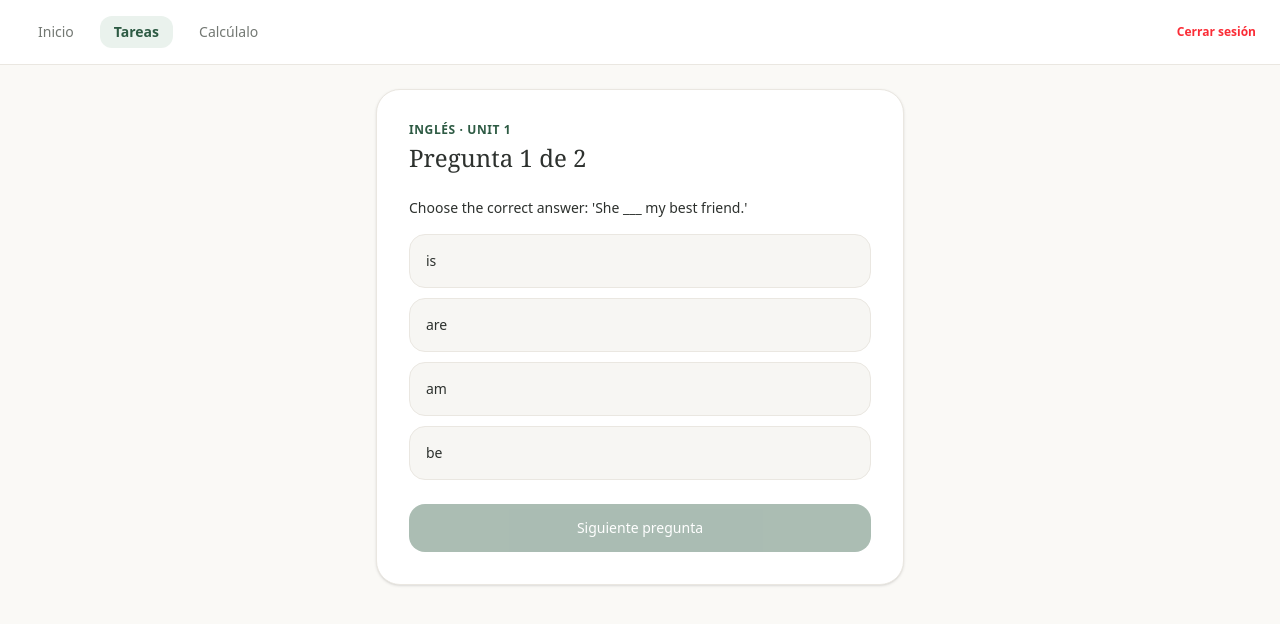
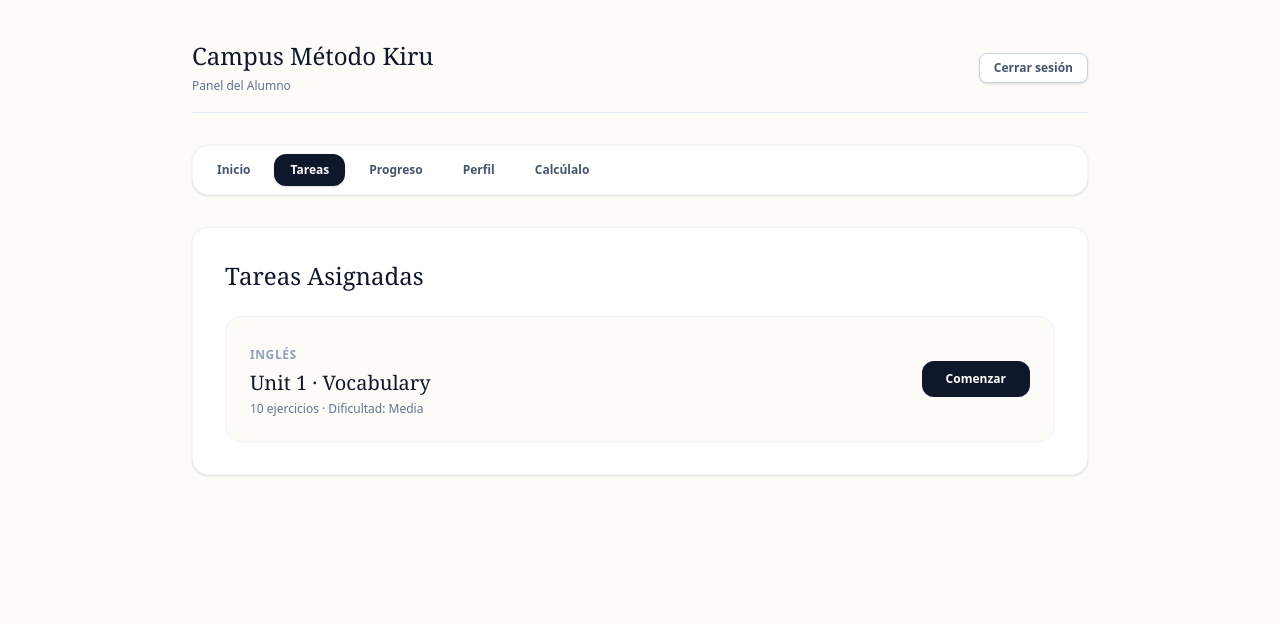
Before and after one commit to silvia051206-droid/campus-kiru, a Next.js app: page /alumno/tareas in a window 1280 px wide. Shown: the top 624 px of the page. Built offline with nearby package versions, Linux system fonts and the light colour scheme.

Commit message:
feat: panel alumno con subrutas separadas y calculalo.app funcional

```diff
--- a/app/alumno/calculalo/page.tsx
+++ b/app/alumno/calculalo/page.tsx
@@ -1,80 +1,73 @@
-{/* 5. CALCÚLALO */}
-        {activeTab === 'calculalo' && (
-          <div className="space-y-6">
-            <div className="bg-white rounded-2xl border border-slate-100 p-6 shadow-sm">
-              <h2 className="text-xl font-serif text-slate-900 mb-2">Cómo acceder</h2>
-              <ol className="list-decimal list-inside space-y-1.5 text-xs text-slate-600">
-                <li>Pulsa «Acceder a Calcúlalo».</li>
-                <li>Accede como alumno (opción «Estudiante»).</li>
+'use client';
+
+import React from 'react';
+import Link from 'next/link';
+import { useRouter } from 'next/navigation';
+
+export default function CalculaloPage() {
+  const router = useRouter();
+
+  return (
+    <div className="min-h-screen bg-[#FDFBF7] text-[#1E293B] font-sans p-6 md:p-10">
+      <div className="max-w-4xl mx-auto">
+
+        {/* Cabecera con cierre de sesión */}
+        <div className="flex justify-between items-center mb-8 pb-4 border-b border-slate-200">
+          <div>
+            <h1 className="text-2xl font-serif text-[#0F172A]">Campus Método Kiru</h1>
+            <span className="text-xs text-slate-500 font-medium">Panel del Alumno</span>
+          </div>
+          <button
+            onClick={() => router.push('/')}
+            className="text-xs font-semibold text-slate-600 hover:text-slate-900 border border-slate-300 bg-white px-3.5 py-1.5 rounded-lg shadow-sm hover:bg-slate-50 transition"
+          >
+            Cerrar sesión
+          </button>
+        </div>
+
+        {/* Navegación por rutas */}
+        <div className="bg-white rounded-2xl border border-slate-100 shadow-sm mb-8 p-2 flex flex-wrap gap-2">
+          <Link href="/alumno" className="px-4 py-2 rounded-xl text-xs font-semibold text-slate-600 hover:bg-slate-50 transition">
+            Inicio
+          </Link>
+          <Link href="/alumno/tareas" className="px-4 py-2 rounded-xl text-xs font-semibold text-slate-600 hover:bg-slate-50 transition">
+            Tareas
+          </Link>
+          <Link href="/alumno" className="px-4 py-2 rounded-xl text-xs font-semibold text-slate-600 hover:bg-slate-50 transition">
+            Progreso
+          </Link>
+          <Link href="/alumno" className="px-4 py-2 rounded-xl text-xs font-semibold text-slate-600 hover:bg-slate-50 transition">
+            Perfil
+          </Link>
+          <Link href="/alumno/calculalo" className="px-4 py-2 rounded-xl text-xs font-semibold bg-slate-900 text-white shadow-sm transition">
+            Calcúlalo
+          </Link>
+        </div>
+
+        {/* Sección Calcúlalo exacta del Sprint 1 */}
+        <div className="bg-white rounded-2xl border border-slate-100 shadow-sm p-8">
+          <h2 className="text-2xl font-serif text-[#0F172A] mb-4">Calcúlalo</h2>
+
+          <div className="bg-[#FDFBF7] p-6 rounded-2xl border border-slate-100 mb-6">
+            <h3 className="text-sm font-bold text-slate-900 mb-3">Cómo acceder</h3>
+            <ol className="list-decimal list-inside space-y-2 text-xs text-slate-600">
+              <li>Pulsa «Accede».</li>
+              <li>Accede como alumno.</li>
               <li>Usa tu código de clase y tu PIN.</li>
             </ol>
           </div>
-
-            {/* TARJETA VISUAL EXACTA DE CALCULALO.APP */}
-            <div className="max-w-md mx-auto bg-white rounded-3xl border border-slate-200 shadow-xl p-8">
-              <div className="text-center mb-8">
-                <span className="text-sm font-bold tracking-widest text-[#4F46E5] uppercase">
-                  CALCULALO
-                </span>
-                <h3 className="text-2xl font-bold text-slate-900 mt-3">
-                  Iniciar sesión en Calcúlalo
-                </h3>
-                <p className="text-xs text-slate-400 mt-1">
-                  Elige cómo quieres acceder
-                </p>
-              </div>
-
-              <div className="space-y-4">
-                <a
-                  href="https://calculalo.app/"
-                  target="_blank"
-                  rel="noopener noreferrer"
-                  className="flex items-center justify-between p-4 rounded-2xl border border-slate-100 bg-[#FBFBFF] hover:border-indigo-300 transition"
-                >
-                  <div className="text-left">
-                    <p className="text-sm font-bold text-slate-900">Docente</p>
-                    <p className="text-xs text-slate-400">Accede a tu aula y gestiona tus alumnos</p>
-                  </div>
-                  <span className="text-slate-300 font-bold text-sm">›</span>
-                </a>
 
           <a
             href="https://calculalo.app/"
             target="_blank"
             rel="noopener noreferrer"
-                  className="flex items-center justify-between p-4 rounded-2xl border border-slate-100 bg-[#FBFBFF] hover:border-indigo-300 transition"
-                >
-                  <div className="text-left">
-                    <p className="text-sm font-bold text-slate-900">Padre / Madre</p>
-                    <p className="text-xs text-slate-400">Supervisa el progreso de tus hijos</p>
-                  </div>
-                  <span className="text-slate-300 font-bold text-sm">›</span>
-                </a>
-
-                <a
-                  href="https://calculalo.app/"
-                  target="_blank"
-                  rel="noopener noreferrer"
-                  className="flex items-center justify-between p-4 rounded-2xl border-2 border-emerald-500 bg-emerald-50/30 transition"
-                >
-                  <div className="text-left">
-                    <p className="text-sm font-bold text-slate-900">Estudiante</p>
-                    <p className="text-xs text-slate-500">Entra a tu clase con tu código o QR</p>
-                  </div>
-                  <span className="text-emerald-600 font-bold text-sm">›</span>
-                </a>
-              </div>
-
-              <div className="mt-8">
-                <a
-                  href="https://calculalo.app/"
-                  target="_blank"
-                  rel="noopener noreferrer"
-                  className="w-full block text-center py-3 px-4 bg-slate-900 text-white rounded-xl text-xs font-semibold hover:bg-slate-800 transition"
+            className="inline-block px-6 py-3 rounded-xl bg-slate-900 text-white text-xs font-semibold hover:bg-slate-800 transition shadow-sm"
           >
             Acceder a Calcúlalo
           </a>
         </div>
+
       </div>
     </div>
-        )}
+  );
+}
--- a/app/alumno/page.tsx
+++ b/app/alumno/page.tsx
@@ -1,79 +1,50 @@
 'use client';
 
-import React, { useState } from 'react';
+import React from 'react';
+import Link from 'next/link';
 import { useRouter } from 'next/navigation';
 
 export default function AlumnoPage() {
   const router = useRouter();
-  const [activeTab, setActiveTab] = useState<'inicio' | 'tareas' | 'progreso' | 'perfil' | 'calculalo'>('inicio');
-
-  // Flujo interactivo de la tarea
-  const [inActivity, setInActivity] = useState(false);
-  const [selectedAnswer, setSelectedAnswer] = useState<string | null>(null);
-  const [showResult, setShowResult] = useState(false);
-
-  const handleLogout = () => {
-    router.push('/');
-  };
-
-  const handleNext = () => {
-    if (selectedAnswer) {
-      setShowResult(true);
-    }
-  };
-
-  const resetTask = () => {
-    setInActivity(false);
-    setSelectedAnswer(null);
-    setShowResult(false);
-  };
 
   return (
     <div className="min-h-screen bg-[#FDFBF7] text-[#1E293B] font-sans p-6 md:p-10">
-      <div className="max-w-3xl mx-auto">
+      <div className="max-w-4xl mx-auto">
 
-        {/* BARRA SUPERIOR CON CIERRE DE SESIÓN */}
+        {/* Cabecera con cierre de sesión */}
         <div className="flex justify-between items-center mb-8 pb-4 border-b border-slate-200">
           <div>
             <h1 className="text-2xl font-serif text-[#0F172A]">Campus Método Kiru</h1>
             <span className="text-xs text-slate-500 font-medium">Panel del Alumno</span>
           </div>
           <button
-            onClick={handleLogout}
+            onClick={() => router.push('/')}
             className="text-xs font-semibold text-slate-600 hover:text-slate-900 border border-slate-300 bg-white px-3.5 py-1.5 rounded-lg shadow-sm hover:bg-slate-50 transition"
           >
             Cerrar sesión
           </button>
         </div>
 
-        {/* NAVEGACIÓN PRINCIPAL: Inicio | Tareas | Progreso | Perfil | Calcúlalo */}
+        {/* Navegación por rutas */}
         <div className="bg-white rounded-2xl border border-slate-100 shadow-sm mb-8 p-2 flex flex-wrap gap-2">
-          {[
-            { id: 'inicio', label: 'Inicio' },
-            { id: 'tareas', label: 'Tareas' },
-            { id: 'progreso', label: 'Progreso' },
-            { id: 'perfil', label: 'Perfil' },
-            { id: 'calculalo', label: 'Calcúlalo' },
-          ].map((tab) => (
-            <button
-              key={tab.id}
-              onClick={() => {
-                setActiveTab(tab.id as any);
-                resetTask();
-              }}
-              className={`px-4 py-2 rounded-xl text-xs font-semibold transition ${
-                activeTab === tab.id
-                  ? 'bg-slate-900 text-white shadow-sm'
-                  : 'text-slate-600 hover:bg-slate-50'
-              }`}
-            >
-              {tab.label}
-            </button>
-          ))}
+          <Link href="/alumno" className="px-4 py-2 rounded-xl text-xs font-semibold bg-slate-900 text-white shadow-sm transition">
+            Inicio
+          </Link>
+          <Link href="/alumno/tareas" className="px-4 py-2 rounded-xl text-xs font-semibold text-slate-600 hover:bg-slate-50 transition">
+            Tareas
+          </Link>
+          <Link href="/alumno" className="px-4 py-2 rounded-xl text-xs font-semibold text-slate-600 hover:bg-slate-50 transition">
+            Progreso
+          </Link>
+          <Link href="/alumno" className="px-4 py-2 rounded-xl text-xs font-semibold text-slate-600 hover:bg-slate-50 transition">
+            Perfil
+          </Link>
+          <Link href="/alumno/calculalo" className="px-4 py-2 rounded-xl text-xs font-semibold text-slate-600 hover:bg-slate-50 transition">
+            Calcúlalo
+          </Link>
         </div>
 
-        {/* 3. PERFIL / PANEL DEL ALUMNO - INICIO */}
-        {activeTab === 'inicio' && (
+        {/* Contenido Inicio */}
         <div className="bg-white rounded-2xl border border-slate-100 shadow-sm p-8 text-center">
           <h2 className="text-3xl font-serif text-[#0F172A]">Carmen</h2>
           <div className="mt-2">
@@ -82,7 +53,6 @@ export default function AlumnoPage() {
             </span>
           </div>
 
-            {/* Espacio preparado para Avatar */}
           <div className="w-36 h-36 mx-auto my-6 border-2 border-dashed border-slate-300 rounded-2xl flex items-center justify-center bg-slate-50">
             <span className="text-xs text-slate-400 font-bold uppercase tracking-widest">
               AVATAR
@@ -100,136 +70,6 @@ export default function AlumnoPage() {
             </div>
           </div>
         </div>
-        )}
-
-        {/* 4. SECCIÓN CALCÚLALO */}
-        {activeTab === 'calculalo' && (
-          <div className="bg-white rounded-2xl border border-slate-100 shadow-sm p-8">
-            <h2 className="text-2xl font-serif text-[#0F172A] mb-4">Calcúlalo</h2>
-
-            <div className="bg-[#FDFBF7] p-6 rounded-2xl border border-slate-100 mb-6">
-              <h3 className="text-sm font-bold text-slate-900 mb-3">Cómo acceder</h3>
-              <ol className="list-decimal list-inside space-y-2 text-xs text-slate-600">
-                <li>Pulsa «Accede».</li>
-                <li>Accede como alumno.</li>
-                <li>Usa tu código de clase y tu PIN.</li>
-              </ol>
-            </div>
-
-            <a
-              href="https://calculalo.app/"
-              target="_blank"
-              rel="noopener noreferrer"
-              className="inline-block px-6 py-3 rounded-xl bg-slate-900 text-white text-xs font-semibold hover:bg-slate-800 transition"
-            >
-              Acceder a Calcúlalo
-            </a>
-          </div>
-        )}
-
-        {/* 5. TAREAS DEL ALUMNO (Tarea -> Ejercicio -> Respuesta -> Resultado) */}
-        {activeTab === 'tareas' && (
-          <div className="bg-white rounded-2xl border border-slate-100 shadow-sm p-8">
-            {!inActivity ? (
-              <div>
-                <h2 className="text-2xl font-serif text-[#0F172A] mb-6">Tareas</h2>
-                <div className="p-6 border border-slate-100 rounded-2xl bg-[#FDFBF7] flex flex-col sm:flex-row sm:items-center sm:justify-between gap-4">
-                  <div>
-                    <span className="text-xs font-bold uppercase tracking-wider text-slate-400">
-                      INGLÉS
-                    </span>
-                    <h3 className="text-xl font-serif text-slate-900 mt-1">
-                      Unit 1 · Vocabulary
-                    </h3>
-                    <p className="text-xs text-slate-500 mt-1">
-                      10 ejercicios · Dificultad: Media
-                    </p>
-                  </div>
-                  <button
-                    onClick={() => setInActivity(true)}
-                    className="px-6 py-2.5 bg-slate-900 text-white rounded-xl text-xs font-semibold hover:bg-slate-800 transition self-start sm:self-auto"
-                  >
-                    Comenzar
-                  </button>
-                </div>
-              </div>
-            ) : !showResult ? (
-              <div>
-                <div className="flex justify-between items-center mb-6 pb-3 border-b border-slate-100">
-                  <span className="text-xs font-bold uppercase tracking-wider text-slate-400">
-                    Vocabulary · Unit 1
-                  </span>
-                  <span className="text-xs font-semibold text-slate-600 bg-slate-100 px-3 py-1 rounded-full">
-                    Pregunta 1/10
-                  </span>
-                </div>
-
-                <h3 className="text-lg font-serif text-slate-900 mb-6">
-                  Choose the correct answer:
-                </h3>
-
-                <div className="space-y-3 mb-6">
-                  {['Answer A', 'Answer B', 'Answer C', 'Answer D'].map((ans) => (
-                    <button
-                      key={ans}
-                      onClick={() => setSelectedAnswer(ans)}
-                      className={`w-full p-4 rounded-xl border text-sm text-left transition ${
-                        selectedAnswer === ans
-                          ? 'border-slate-900 bg-slate-50 font-bold text-slate-900'
-                          : 'border-slate-200 bg-white text-slate-700 hover:bg-slate-50'
-                      }`}
-                    >
-                      {ans}
-                    </button>
-                  ))}
-                </div>
-
-                <button
-                  onClick={handleNext}
-                  disabled={!selectedAnswer}
-                  className="w-full py-3 bg-slate-900 text-white rounded-xl text-xs font-semibold hover:bg-slate-800 disabled:opacity-40 transition"
-                >
-                  Siguiente
-                </button>
-              </div>
-            ) : (
-              <div className="text-center py-6">
-                <h3 className="text-2xl font-serif text-slate-900 mb-2">Resultado de la actividad</h3>
-                <p className="text-sm text-slate-600 mb-6">
-                  Has completado la actividad con éxito. Puntuación: <span className="font-bold text-slate-900">8/10</span>
-                </p>
-                <button
-                  onClick={resetTask}
-                  className="px-6 py-2.5 bg-slate-900 text-white rounded-xl text-xs font-semibold hover:bg-slate-800 transition"
-                >
-                  Volver a Tareas
-                </button>
-              </div>
-            )}
-          </div>
-        )}
-
-        {/* PROGRESO */}
-        {activeTab === 'progreso' && (
-          <div className="bg-white rounded-2xl border border-slate-100 shadow-sm p-8">
-            <h2 className="text-2xl font-serif text-[#0F172A] mb-4">Progreso</h2>
-            <div className="border border-dashed border-slate-200 rounded-xl p-8 text-center bg-slate-50/50">
-              <span className="text-xs text-slate-400">Progreso general: Nivel Explorador activo.</span>
-            </div>
-          </div>
-        )}
-
-        {/* PERFIL */}
-        {activeTab === 'perfil' && (
-          <div className="bg-white rounded-2xl border border-slate-100 shadow-sm p-8">
-            <h2 className="text-2xl font-serif text-[#0F172A] mb-4">Perfil</h2>
-            <div className="space-y-2 text-xs text-slate-600">
-              <p><strong className="text-slate-900">Nombre:</strong> Carmen</p>
-              <p><strong className="text-slate-900">Nivel:</strong> Explorador</p>
-              <p><strong className="text-slate-900">SkillCoins:</strong> 19</p>
-            </div>
-          </div>
-        )}
 
       </div>
     </div>
--- a/app/alumno/tareas/page.tsx
+++ b/app/alumno/tareas/page.tsx
@@ -1,83 +1,144 @@
-"use client";
+'use client';
 
-import { useState } from "react";
-import Link from "next/link";
-
-const questions = [
-  { text: "Choose the correct answer: 'She ___ my best friend.'", options: ["is", "are", "am", "be"], correct: 0 },
-  { text: "What is the opposite of 'Difficult'?", options: ["Hard", "Easy", "Fast", "Slow"], correct: 1 }
-];
+import React, { useState } from 'react';
+import Link from 'next/link';
+import { useRouter } from 'next/navigation';
 
 export default function TareasPage() {
-  const [index, setIndex] = useState(0);
-  const [selected, setSelected] = useState<number | null>(null);
-  const [done, setDone] = useState(false);
+  const router = useRouter();
+  const [inActivity, setInActivity] = useState(false);
+  const [selectedAnswer, setSelectedAnswer] = useState<string | null>(null);
+  const [isFinished, setIsFinished] = useState(false);
 
-  const nextQuestion = () => {
-    if (index + 1 < questions.length) {
-      setIndex(index + 1);
-      setSelected(null);
-    } else {
-      setDone(true);
-    }
+  const resetTask = () => {
+    setInActivity(false);
+    setSelectedAnswer(null);
+    setIsFinished(false);
   };
 
   return (
-    <div className="min-h-screen bg-kiru-bg">
-      <nav className="bg-kiru-card border-b border-kiru-border px-6 py-4 flex items-center justify-between">
-        <div className="flex gap-3 text-sm font-medium">
-          <Link href="/alumno" className="text-kiru-muted hover:text-kiru-text px-3.5 py-1.5 rounded-xl">Inicio</Link>
-          <Link href="/alumno/tareas" className="text-kiru-forest bg-kiru-forest-light px-3.5 py-1.5 rounded-xl font-semibold">Tareas</Link>
-          <Link href="/alumno/calculalo" className="text-kiru-muted hover:text-kiru-text px-3.5 py-1.5 rounded-xl">Calcúlalo</Link>
+    <div className="min-h-screen bg-[#FDFBF7] text-[#1E293B] font-sans p-6 md:p-10">
+      <div className="max-w-4xl mx-auto">
+
+        {/* Cabecera con cierre de sesión */}
+        <div className="flex justify-between items-center mb-8 pb-4 border-b border-slate-200">
+          <div>
+            <h1 className="text-2xl font-serif text-[#0F172A]">Campus Método Kiru</h1>
+            <span className="text-xs text-slate-500 font-medium">Panel del Alumno</span>
+          </div>
+          <button
+            onClick={() => router.push('/')}
+            className="text-xs font-semibold text-slate-600 hover:text-slate-900 border border-slate-300 bg-white px-3.5 py-1.5 rounded-lg shadow-sm hover:bg-slate-50 transition"
+          >
+            Cerrar sesión
+          </button>
         </div>
-        <Link href="/" className="text-xs font-semibold text-red-500 hover:underline">Cerrar sesión</Link>
-      </nav>
 
-      <main className="max-w-xl mx-auto p-6">
-        <div className="bg-kiru-card rounded-3xl p-8 border border-kiru-border shadow-sm">
-          {!done ? (
+        {/* Navegación por rutas */}
+        <div className="bg-white rounded-2xl border border-slate-100 shadow-sm mb-8 p-2 flex flex-wrap gap-2">
+          <Link href="/alumno" className="px-4 py-2 rounded-xl text-xs font-semibold text-slate-600 hover:bg-slate-50 transition">
+            Inicio
+          </Link>
+          <Link href="/alumno/tareas" className="px-4 py-2 rounded-xl text-xs font-semibold bg-slate-900 text-white shadow-sm transition">
+            Tareas
+          </Link>
+          <Link href="/alumno" className="px-4 py-2 rounded-xl text-xs font-semibold text-slate-600 hover:bg-slate-50 transition">
+            Progreso
+          </Link>
+          <Link href="/alumno" className="px-4 py-2 rounded-xl text-xs font-semibold text-slate-600 hover:bg-slate-50 transition">
+            Perfil
+          </Link>
+          <Link href="/alumno/calculalo" className="px-4 py-2 rounded-xl text-xs font-semibold text-slate-600 hover:bg-slate-50 transition">
+            Calcúlalo
+          </Link>
+        </div>
+
+        {/* Pantalla de tareas y actividad interactiva */}
+        <div className="bg-white rounded-2xl border border-slate-100 shadow-sm p-8">
+          {!inActivity ? (
             <div>
-              <p className="text-xs font-semibold text-kiru-forest uppercase tracking-wider mb-1">Inglés · Unit 1</p>
-              <h2 className="font-serif text-2xl mb-6">Pregunta {index + 1} de {questions.length}</h2>
-              <p className="text-sm font-medium text-kiru-text mb-4">{questions[index].text}</p>
+              <h2 className="text-2xl font-serif text-[#0F172A] mb-6">Tareas Asignadas</h2>
+              <div className="p-6 border border-slate-100 rounded-2xl bg-[#FDFBF7] flex flex-col sm:flex-row sm:items-center sm:justify-between gap-4">
+                <div>
+                  <span className="text-xs font-bold uppercase tracking-wider text-slate-400">
+                    INGLÉS
+                  </span>
+                  <h3 className="text-xl font-serif text-slate-900 mt-1">
+                    Unit 1 · Vocabulary
+                  </h3>
+                  <p className="text-xs text-slate-500 mt-1">
+                    10 ejercicios · Dificultad: Media
+                  </p>
+                </div>
+                <button
+                  onClick={() => setInActivity(true)}
+                  className="px-6 py-2.5 bg-slate-900 text-white rounded-xl text-xs font-semibold hover:bg-slate-800 transition"
+                >
+                  Comenzar
+                </button>
+              </div>
+            </div>
+          ) : !isFinished ? (
+            <div>
+              <div className="flex justify-between items-center mb-6 pb-3 border-b border-slate-100">
+                <span className="text-xs font-bold uppercase tracking-wider text-slate-400">
+                  Vocabulary · Unit 1
+                </span>
+                <span className="text-xs font-semibold text-slate-600 bg-slate-100 px-3 py-1 rounded-full">
+                  Pregunta 1/10
+                </span>
+              </div>
 
-              <div className="space-y-2.5 mb-6">
-                {questions[index].options.map((opt, i) => (
+              <h3 className="text-lg font-serif text-slate-900 mb-6">
+                Choose the correct answer:
+              </h3>
+
+              <div className="space-y-3 mb-6">
+                {['Answer A', 'Answer B', 'Answer C', 'Answer D'].map((ans) => (
                   <button
-                    key={i}
-                    onClick={() => setSelected(i)}
-                    className={`w-full text-left p-4 rounded-2xl border text-sm transition-all ${
-                      selected === i
-                        ? "border-kiru-forest bg-kiru-forest-light text-kiru-forest font-semibold"
-                        : "border-kiru-border bg-[#F7F6F3] text-kiru-text hover:bg-[#EFECE6]"
+                    key={ans}
+                    onClick={() => setSelectedAnswer(ans)}
+                    className={`w-full p-4 rounded-xl border text-sm text-left transition ${
+                      selectedAnswer === ans
+                        ? 'border-slate-900 bg-slate-50 font-bold text-slate-900'
+                        : 'border-slate-200 bg-white text-slate-700 hover:bg-slate-50'
                     }`}
                   >
-                    {opt}
+                    {ans}
                   </button>
                 ))}
               </div>
 
               <button
-                onClick={nextQuestion}
-                disabled={selected === null}
-                className="w-full py-3.5 bg-kiru-forest text-white rounded-2xl text-sm font-medium disabled:opacity-40 transition-opacity"
+                onClick={() => {
+                  if (selectedAnswer) setIsFinished(true);
+                }}
+                disabled={!selectedAnswer}
+                className="w-full py-3 bg-slate-900 text-white rounded-xl text-xs font-semibold hover:bg-slate-800 disabled:opacity-40 transition"
               >
-                {index + 1 === questions.length ? "Finalizar" : "Siguiente pregunta"}
+                Siguiente
               </button>
             </div>
           ) : (
-            <div className="text-center py-6 space-y-4">
-              <h2 className="font-serif text-3xl text-kiru-text">¡Completado!</h2>
-              <p className="text-sm text-kiru-muted">Has terminado la actividad con 8/10.</p>
-              <div>
-                <Link href="/alumno" className="inline-block px-6 py-3 bg-kiru-forest text-white rounded-2xl text-sm font-medium">
-                  Volver al inicio
-                </Link>
-              </div>
+            <div className="text-center py-6">
+              <h3 className="text-2xl font-serif text-slate-900 mb-2">
+                Resultado de la actividad
+              </h3>
+              <p className="text-sm text-slate-600 mb-6">
+                Has completado la actividad correctamente. Puntuación obtenida:{' '}
+                <span className="font-bold text-slate-900">8/10</span>
+              </p>
+              <button
+                onClick={resetTask}
+                className="px-6 py-2.5 bg-slate-900 text-white rounded-xl text-xs font-semibold hover:bg-slate-800 transition"
+              >
+                Volver a Tareas
+              </button>
             </div>
           )}
         </div>
-      </main>
+
+      </div>
     </div>
   );
 }
```
Lines whose indentation alone changed are shown as unchanged.
